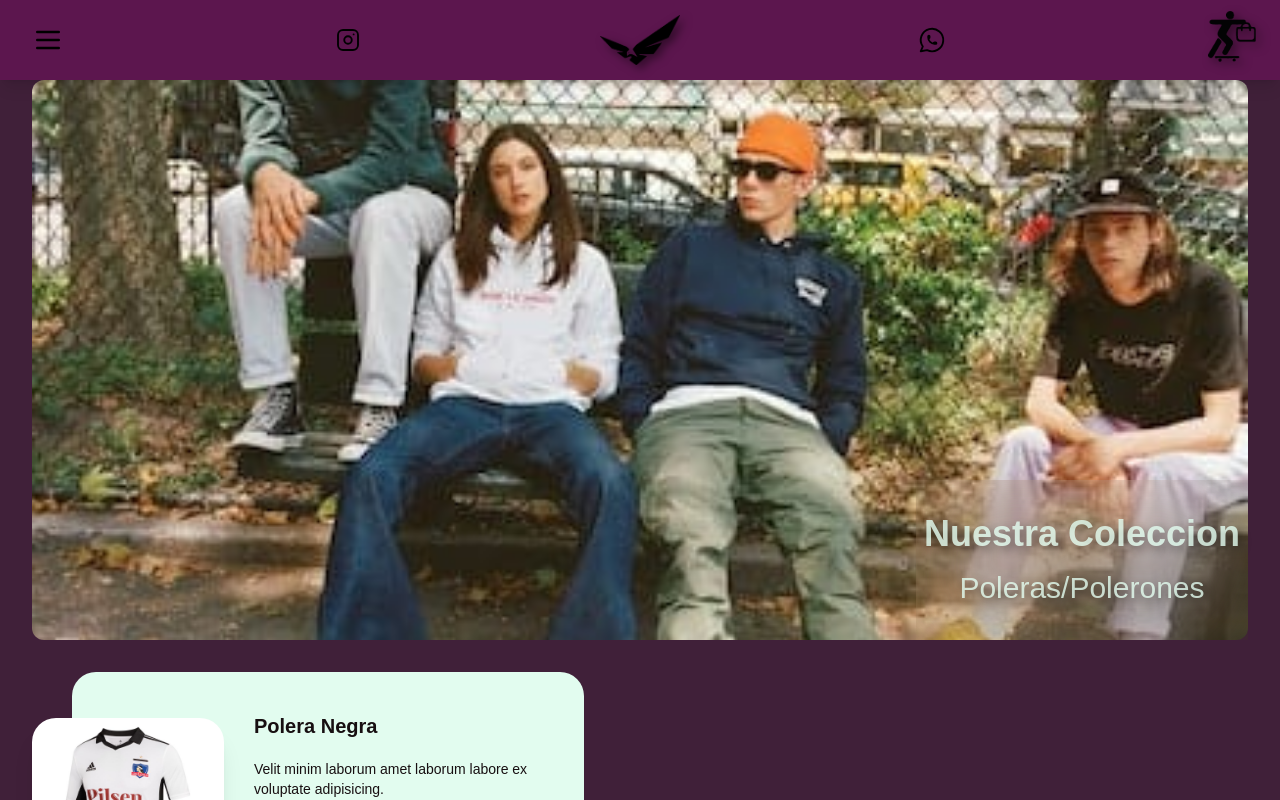
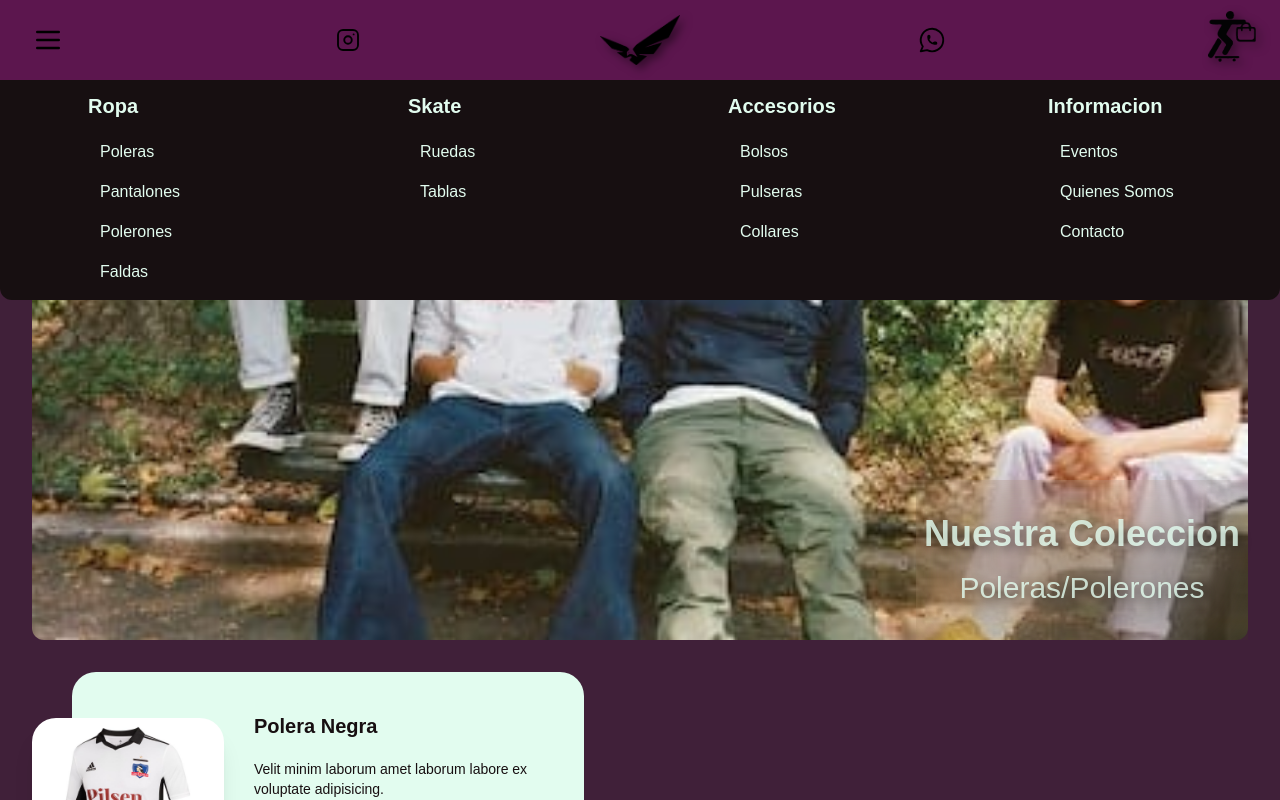
Before and after one commit to kmilol4gos/AquilaBrand, a React (Vite) app: page /Catalogo in a window 1280 px wide. Both pictures are taken after a click on the button 48 px from the left and 40 px from the top of the page. Shown: the top 800 px of the page. Built offline with nearby package versions, Linux system fonts and the light colour scheme.

Commit message:
Se hace funcional el boton para mostrar menu y carro de compras

```diff
--- a/src/App.jsx
+++ b/src/App.jsx
@@ -6,7 +6,7 @@ import { Link } from "react-router-dom";
 
 function App() {
 	return (
-		<main>
+		<main className="absolute">
 			<div className="relative w-screen h-[90vh] flex overflow-hidden justify-center items-center top-20">
 				<section className="absolute top-0 left-0 w-full h-full z-40">
 					<header className="p-16 flex flex-col items-center">
--- a/src/Catalogo.jsx
+++ b/src/Catalogo.jsx
@@ -4,15 +4,11 @@ import { Link } from "react-router-dom";
 
 function Catalogo() {
 	return (
-		<div className="relative top-20">
+		<div className="absolute top-20">
 			<section className="flex justify-center w-screen h-[35rem] items-center">
 				<div className="flex flex-col w-full h-full m-8">
 					<div className="w-full h-full flex relative ">
-						<img
-							src={img}
-							alt=""
-							className="w-full object-cover rounded-xl"
-						/>
+						<img src={img} alt="" className="w-full object-cover rounded-xl" />
 						<div className="absolute flex flex-col text-center bottom-0 right-0 justify-center opacity-80 backdrop-blur-2xl h-40 w-auto ">
 							<h2 className="drop-shadow-aq text-white text-4xl font-bold m-2">
 								Nuestra Coleccion
--- a/src/Main.jsx
+++ b/src/Main.jsx
@@ -2,127 +2,17 @@ import ReactDOM from "react-dom/client";
 import { Route, Routes, Link } from "react-router-dom";
 import { BrowserRouter } from "react-router-dom";
 import "./index.css";
-import Logo from "./assets/Aguila_Sola.png";
-import Menu from "./assets/HamburgerMenu.svg";
-import Instagram from "./assets/Instagram-icon.svg";
-import WhatsApp from "./assets/Whatsapp-icon.svg";
-import ShoppingCart from "./assets/Shopping-cart.png";
+import Navbar from "./Navbar.jsx";
 import Webpay from "./assets/logo-webpay.png";
-import Catalogo from "./Catalogo";
+import Catalogo from "./Catalogo.jsx";
 import App from "./App";
 
-ReactDOM.createRoot(document.getElementById("root")).render(
+const root = ReactDOM.createRoot(document.getElementById("root"));
+
+root.render(
+	<>
 		<BrowserRouter>
-		<header className="w-full fixed top-0 z-50">
-			<nav className="w-full h-20 flex items-center bg-mainColor z-50 justify-between shadow-lg relative">
-				<picture className="order-5">
-					<Link to="/">
-						<img
-							src={Logo}
-							alt="Logo AquilaBrand"
-							className="w-20 drop-shadow-aq hover:scale-110 duration-100 "
-						/>
-					</Link>
-				</picture>
-				<div className="order-1 flex items-center my-2 mx-8">
-					<button className="border-none bg-transparent cursor-pointer hover:scale-110 duration-100">
-						<img src={Menu} alt="" />
-					</button>
-				</div>
-				<picture className="order-3">
-					<a
-						href="https://www.instagram.com/?hl=es"
-						target="_blank"
-						rel="noreferrer"
-					>
-						<img src={Instagram} alt="" />
-					</a>
-				</picture>
-				<picture className="order-5">
-					<a href="" rel="noreferrer" target="_blank">
-						<img src={WhatsApp} alt="" />
-					</a>
-				</picture>
-				<div className="my-2 mx-4 order-6">
-					<button className="border-none bg-transparent cursor-pointer hover:scale-110 duration-100">
-						<img
-							src={ShoppingCart}
-							alt=""
-							className="w-12 m-2 drop-shadow-aq"
-						/>
-					</button>
-				</div>
-			</nav>
-			{/* <nav
-				id="dropdown-menu"
-				className="fixed top-20 z-50 block w-full overflow-hidden rounded-bl-xl rounded-br-xl bg-black text-white"
-			>
-				<ul
-					className="flex w-full list-none justify-around
-					[&>li]:mx-3 [&>li]:h-full [&>li]:w-72 [&>li]:flex [&>li]:flex-col [&>li]:items-center
-					[&>li>a]:inline-block [&>li>a]:pt-3 [&>li>a]:pb-1 [&>li>a]:text-xl [&>li>a]:font-bold [&>li>a]:self-center [&>li>a]:w-36
-					[&>li>div]:flex [&>li>div]:flex-col [&>li>div]:justify-center [&>li>div]:my-2
-					[&>li>div>a]:text-s [&>li>div>a]:w-36 [&>li>div>a]:p-1 [&>li>div>a]:my-1 [&>li>div>a]:px-3 [&>li>div>a]:rounded"
-				>
-					<li>
-						<Link to="/Catalogo">Ropa</Link>
-						<div>
-							<Link to="/" className="hover:bg-mainColor">
-								Poleras
-							</Link>
-							<Link to="/" className="hover:bg-mainColor">
-								Pantalones
-							</Link>
-							<Link to="" className="hover:bg-mainColor">
-								Polerones
-							</Link>
-							<Link to="" className="hover:bg-mainColor">
-								Faldas
-							</Link>
-						</div>
-					</li>
-					<li>
-						<Link to="/">Skate</Link>
-						<div>
-							<Link to="/" className="hover:bg-mainColor">
-								Ruedas
-							</Link>
-							<Link to="/" className="hover:bg-mainColor">
-								Tablas
-							</Link>
-						</div>
-					</li>
-					<li>
-						<Link to="/">Accesorios</Link>
-						<div>
-							<Link to="/" className="hover:bg-mainColor">
-								Bolsos
-							</Link>
-							<Link to="/" className="hover:bg-mainColor">
-								Pulseras
-							</Link>
-							<Link to="/" className="hover:bg-mainColor">
-								Collares
-							</Link>
-						</div>
-					</li>
-					<li>
-						<Link to="Informacion">Informacion</Link>
-						<div>
-							<Link to="/" className="hover:bg-mainColor">
-								Eventos
-							</Link>
-							<Link to="/" className="hover:bg-mainColor">
-								Quienes Somos
-							</Link>
-							<Link to="/" className="hover:bg-mainColor">
-								Contacto
-							</Link>
-						</div>
-					</li>
-				</ul>
-			</nav> */}
-		</header>
+			<Navbar />
 			<footer className="absolute bottom-0 h-60 mt-24 bg-black w-screen">
 				<section className="mx-40 h-full flex justify-between items-stretch text-white">
 					<div className="flex flex-col w-52">
@@ -191,4 +81,5 @@ ReactDOM.createRoot(document.getElementById("root")).render(
 				<Route path="/" element={<App />} />
 			</Routes>
 		</BrowserRouter>
+	</>
 );
--- /dev/null
+++ b/src/Navbar.jsx
@@ -0,0 +1,169 @@
+import { Link } from "react-router-dom";
+import { useState } from "react";
+import Logo from "./assets/Aguila_Sola.png";
+import Instagram from "./assets/Instagram-icon.svg";
+import WhatsApp from "./assets/Whatsapp-icon.svg";
+import ShoppingCart from "./assets/Shopping-cart.png";
+import IconMenu from "./assets/HamburgerMenu.svg";
+
+const Menu = () => {
+	const [isOpen, setIsOpen] = useState(false);
+	const [isCartOpen, setIsCartOpen] = useState(false);
+	const toggleMenu = () => {
+		setIsOpen(!isOpen);
+	};
+	const toggleCart = () => {
+		setIsCartOpen(!isCartOpen);
+	};
+	return (
+		<header className="w-full fixed top-0 z-50">
+			<nav className="w-full h-20 flex items-center bg-mainColor z-50 justify-between shadow-lg relative">
+				<picture className="order-5">
+					<Link to="/">
+						<img
+							src={Logo}
+							alt="Logo AquilaBrand"
+							className="w-20 drop-shadow-aq hover:scale-110 duration-100 "
+						/>
+					</Link>
+				</picture>
+				<div className="order-1 flex items-center my-2 mx-8">
+					<button
+						onClick={toggleMenu}
+						className="border-none bg-transparent cursor-pointer hover:scale-110 duration-100"
+					>
+						<img src={IconMenu} alt="" />
+					</button>
+				</div>
+				<picture className="order-3">
+					<a
+						href="https://www.instagram.com/?hl=es"
+						target="_blank"
+						rel="noreferrer"
+					>
+						<img src={Instagram} alt="" />
+					</a>
+				</picture>
+				<picture className="order-5">
+					<a href="" rel="noreferrer" target="_blank">
+						<img src={WhatsApp} alt="" />
+					</a>
+				</picture>
+				<div className="my-2 mx-4 order-6">
+					<button
+						onClick={toggleCart}
+						className="border-none bg-transparent cursor-pointer hover:scale-110 duration-100"
+					>
+						<img
+							src={ShoppingCart}
+							alt=""
+							className="w-12 m-2 drop-shadow-aq"
+						/>
+					</button>
+				</div>
+			</nav>
+			{isOpen && (
+				<nav
+					id="dropdown-menu"
+					className="fixed top-20 z-50 block w-full overflow-hidden rounded-bl-xl rounded-br-xl bg-black text-white"
+				>
+					<ul
+						className="flex w-full list-none justify-around
+					[&>li]:mx-3 [&>li]:h-full [&>li]:w-72 [&>li]:flex [&>li]:flex-col [&>li]:items-center
+					[&>li>a]:inline-block [&>li>a]:pt-3 [&>li>a]:pb-1 [&>li>a]:text-xl [&>li>a]:font-bold [&>li>a]:self-center [&>li>a]:w-36
+					[&>li>div]:flex [&>li>div]:flex-col [&>li>div]:justify-center [&>li>div]:my-2
+					[&>li>div>a]:text-s [&>li>div>a]:w-36 [&>li>div>a]:p-1 [&>li>div>a]:my-1 [&>li>div>a]:px-3 [&>li>div>a]:rounded"
+					>
+						<li>
+							<Link to="/Catalogo">Ropa</Link>
+							<div>
+								<Link to="/" className="hover:bg-mainColor">
+									Poleras
+								</Link>
+								<Link to="/" className="hover:bg-mainColor">
+									Pantalones
+								</Link>
+								<Link to="" className="hover:bg-mainColor">
+									Polerones
+								</Link>
+								<Link to="" className="hover:bg-mainColor">
+									Faldas
+								</Link>
+							</div>
+						</li>
+						<li>
+							<Link to="/">Skate</Link>
+							<div>
+								<Link to="/" className="hover:bg-mainColor">
+									Ruedas
+								</Link>
+								<Link to="/" className="hover:bg-mainColor">
+									Tablas
+								</Link>
+							</div>
+						</li>
+						<li>
+							<Link to="/">Accesorios</Link>
+							<div>
+								<Link to="/" className="hover:bg-mainColor">
+									Bolsos
+								</Link>
+								<Link to="/" className="hover:bg-mainColor">
+									Pulseras
+								</Link>
+								<Link to="/" className="hover:bg-mainColor">
+									Collares
+								</Link>
+							</div>
+						</li>
+						<li>
+							<Link to="Informacion">Informacion</Link>
+							<div>
+								<Link to="/" className="hover:bg-mainColor">
+									Eventos
+								</Link>
+								<Link to="/" className="hover:bg-mainColor">
+									Quienes Somos
+								</Link>
+								<Link to="/" className="hover:bg-mainColor">
+									Contacto
+								</Link>
+							</div>
+						</li>
+					</ul>
+				</nav>
+			)}
+			{isCartOpen && (
+				<nav className="z-40 top-0 fixed right-0 h-screen flex flex-col w-[30rem]">
+					<div className="w-full top-20 h-full relative bg-black">
+						<div className="flex justify-center p-4 border-b-2 border-solid border-white">
+							<h3 className="text-white px-6 text-2xl font-bold">Carrito</h3>
+						</div>
+						<div className="relative overflow-y-auto h-[71%]">
+							<div className="flex flex-col">
+								<div className="h-[85%]">Aqui va el producto</div>
+							</div>
+						</div>
+					</div>
+					<div className="border-t-2 border-solid border-white absolute w-full bottom-0 z-50 text-white bg-mainColor">
+						<div className="flex justify-between items-center px-6 m-2">
+							<h4>Productos</h4>
+							<span className="text-sm font-medium">2</span>
+						</div>
+						<div className="flex justify-between items-center px-6 m-2">
+							<h4>Total</h4>
+							<span className="text-sm font-medium">$100.000</span>
+						</div>
+						<div className="flex justify-center w-full">
+							<button className="w-full py-4 border-none bg-black text-white text-sm font-medium cursor-pointer ease-in-out duration-100 hover:text-black hover:bg-white">
+								Finalizar Compra
+							</button>
+						</div>
+					</div>
+				</nav>
+			)}
+		</header>
+	);
+};
+
+export default Menu;
--- a/src/index.css
+++ b/src/index.css
@@ -14,5 +14,5 @@
 body {
     background-color: #402039;
 	position: relative;
-    height: 3000px;
+    height: 2000px;
 }
```
Lines whose indentation alone changed are shown as unchanged.
